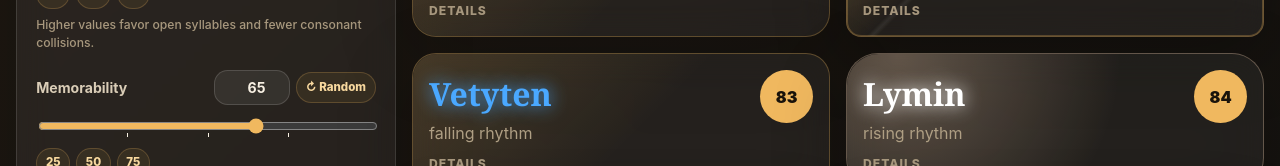
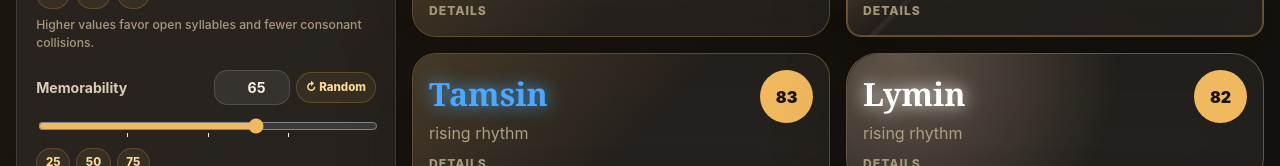
Before and after one commit to jaahay/name-forge, a React (Vite) app: page / in a window 1280 px wide. Shown: the part 786-952 px from the top of the page. Built offline with nearby package versions, Linux system fonts and the light colour scheme.

Commit message:
Use slider-aware fit in ensemble ranking

```diff
--- a/src/engine/ensemble.ts
+++ b/src/engine/ensemble.ts
@@ -9,7 +9,7 @@ function endingKey(name: string): string { const normalized = name.toLowerCase()
 function cadenceKey(name: GeneratedName): string { return `${name.silhouette.stressPattern}:${name.silhouette.syllableCount}:${name.silhouette.rhythm}`; }
 function countRepeated(values: string[]): number { const seen = new Set<string>(); let repeated = 0; for (const value of values) { if (seen.has(value)) repeated += 1; seen.add(value); } return repeated; }
 function ensembleFitScore(candidate: GeneratedName, selected: GeneratedName[]): number { const initials = new Set(selected.map((name) => name.name.charAt(0).toLowerCase())); const endings = new Set(selected.map((name) => endingKey(name.name))); const cadences = new Set(selected.map(cadenceKey)); const rarities = new Set(selected.map((name) => name.silhouette.rarityBand)); const names = new Set(selected.map((name) => name.name.toLowerCase())); const penalty = (initials.has(candidate.name.charAt(0).toLowerCase()) ? 0.24 : 0) + (endings.has(endingKey(candidate.name)) ? 0.22 : 0) + (cadences.has(cadenceKey(candidate)) ? 0.16 : 0) + (rarities.has(candidate.silhouette.rarityBand) ? 0.08 : 0) + (names.has(candidate.name.toLowerCase()) ? 1 : 0); return clamp(1 - penalty); }
-function withEnsembleFit(candidate: GeneratedName, selected: GeneratedName[]): GeneratedName { const ensembleFit = ensembleFitScore(candidate, selected); const scores = { ...candidate.scores, ensembleFit }; return { ...candidate, scores: { ...scores, overallFit: combineOverallFit(scores) } }; }
+function withEnsembleFit(candidate: GeneratedName, selected: GeneratedName[], settings: GenerationSettings): GeneratedName { const ensembleFit = ensembleFitScore(candidate, selected); const scores = { ...candidate.scores, ensembleFit }; return { ...candidate, scores: { ...scores, overallFit: combineOverallFit(scores, settings) } }; }
 
 function createBalancedSilhouette(settings: GenerationSettings, randomLabel: string, registry: SourceRegistry, index: number): NameSilhouette {
   const pack = registry.getStylePack(settings.stylePackId);
@@ -26,7 +26,7 @@ export function generateEnsemble(settings: GenerationSettings, registry: SourceR
     const candidates = Array.from({ length: 16 }, (_, attempt) => {
       const silhouette = createBalancedSilhouette(safeSettings, `slot-${index}:attempt-${attempt}`, registry, index);
       const random = createSeededRandom(`${settings.seed}:name:${index}:${attempt}`);
-      return withEnsembleFit(generateNameFromSilhouette(silhouette, pack, safeSettings, random, index), selected);
+      return withEnsembleFit(generateNameFromSilhouette(silhouette, pack, safeSettings, random, index), selected, safeSettings);
     });
     candidates.sort((left, right) => right.scores.overallFit - left.scores.overallFit);
     selected.push(candidates[0]);
```
